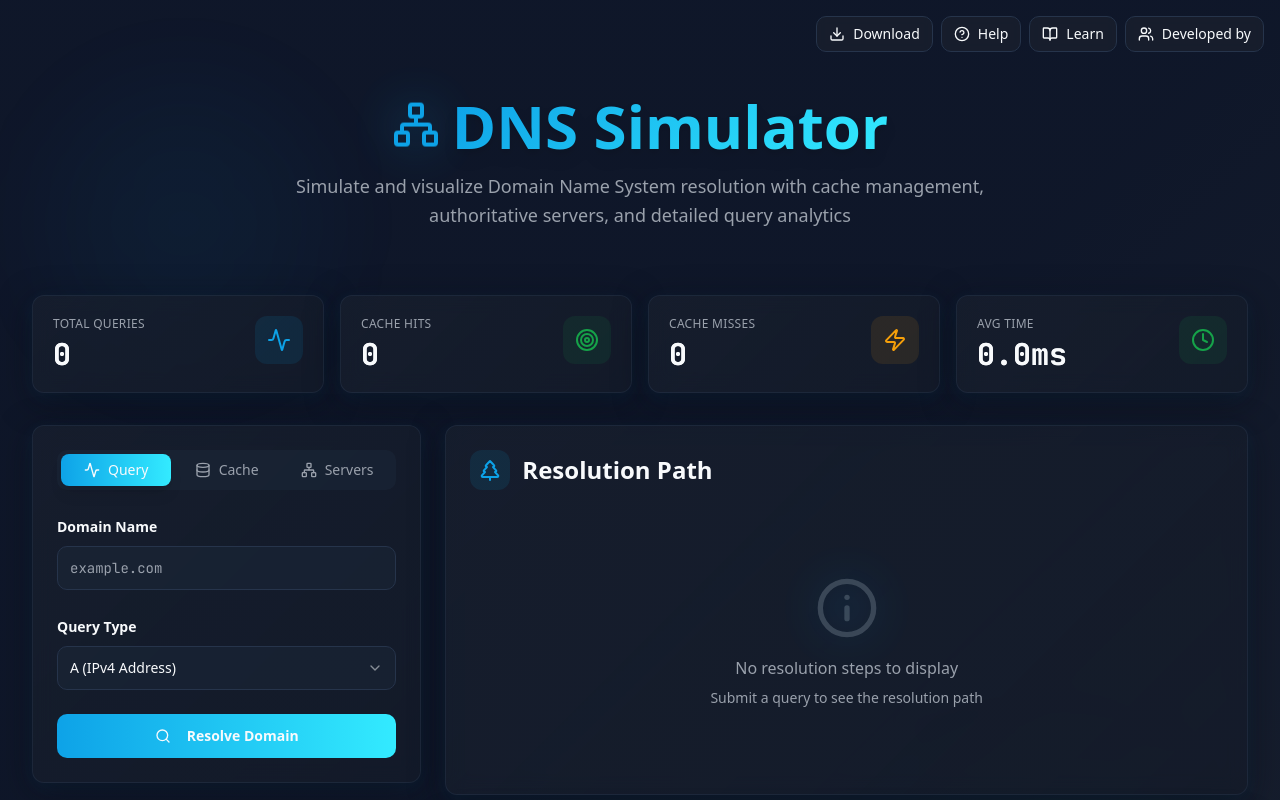
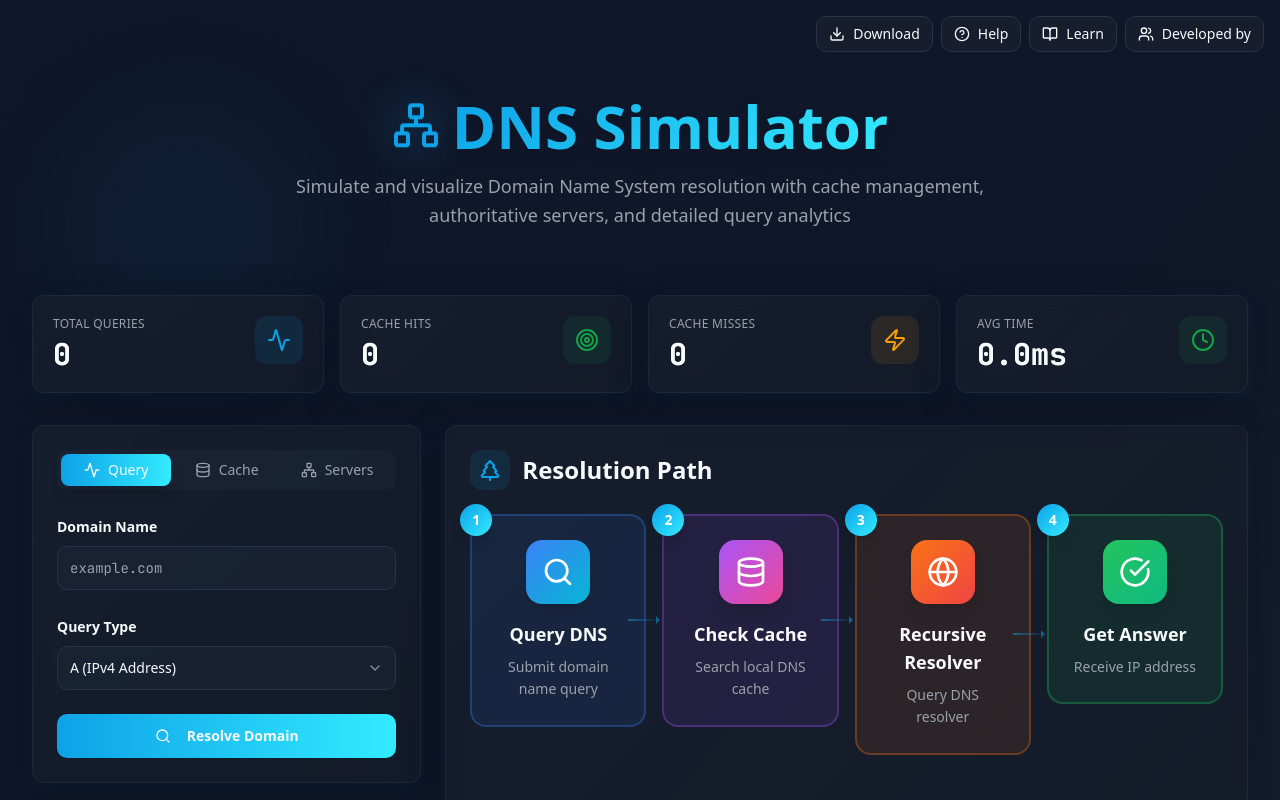
Before and after one commit to Simar25/dns-pathfinder, a React (Vite) app: page / in a window 1280 px wide. Shown: the top 800 px of the page. Built offline with nearby package versions, Linux system fonts and the light colour scheme; the HTML template or start-up script is replaced by a standard one.

Commit message:
Add visual steps to resolution path
Introduce a new section above the resolution path that visually depicts the DNS resolution process in four distinct steps using figures. This enhancement aims to make the process more intuitive and visually appealing for the user.

```diff
--- /dev/null
+++ b/src/components/dns/DnsStepsOverview.tsx
@@ -0,0 +1,95 @@
+import { Search, Database, Globe, CheckCircle } from "lucide-react";
+import { cn } from "@/lib/utils";
+
+const DnsStepsOverview = () => {
+  const steps = [
+    {
+      icon: Search,
+      title: "Query DNS",
+      description: "Submit domain name query",
+      color: "from-blue-500 to-cyan-500",
+      bgColor: "bg-blue-500/10",
+      borderColor: "border-blue-500/30",
+    },
+    {
+      icon: Database,
+      title: "Check Cache",
+      description: "Search local DNS cache",
+      color: "from-purple-500 to-pink-500",
+      bgColor: "bg-purple-500/10",
+      borderColor: "border-purple-500/30",
+    },
+    {
+      icon: Globe,
+      title: "Recursive Resolver",
+      description: "Query DNS resolver",
+      color: "from-orange-500 to-red-500",
+      bgColor: "bg-orange-500/10",
+      borderColor: "border-orange-500/30",
+    },
+    {
+      icon: CheckCircle,
+      title: "Get Answer",
+      description: "Receive IP address",
+      color: "from-green-500 to-emerald-500",
+      bgColor: "bg-green-500/10",
+      borderColor: "border-green-500/30",
+    },
+  ];
+
+  return (
+    <div className="grid grid-cols-1 md:grid-cols-2 lg:grid-cols-4 gap-4 mb-8">
+      {steps.map((step, index) => {
+        const Icon = step.icon;
+        return (
+          <div
+            key={index}
+            className="relative group animate-fade-in"
+            style={{ animationDelay: `${index * 100}ms` }}
+          >
+            <div
+              className={cn(
+                "relative p-6 rounded-2xl border-2 transition-all duration-300 hover:scale-105 hover:shadow-xl",
+                step.bgColor,
+                step.borderColor
+              )}
+            >
+              {/* Step number badge */}
+              <div className="absolute -top-3 -left-3 w-8 h-8 rounded-full bg-gradient-to-br from-primary to-primary-glow flex items-center justify-center text-white font-bold text-sm shadow-lg">
+                {index + 1}
+              </div>
+
+              {/* Icon */}
+              <div className="flex justify-center mb-4">
+                <div className={cn(
+                  "p-4 rounded-2xl bg-gradient-to-br shadow-lg transform transition-transform duration-300 group-hover:scale-110 group-hover:rotate-3",
+                  step.color
+                )}>
+                  <Icon className="w-8 h-8 text-white" />
+                </div>
+              </div>
+
+              {/* Content */}
+              <div className="text-center space-y-2">
+                <h3 className="font-bold text-lg">{step.title}</h3>
+                <p className="text-sm text-muted-foreground leading-relaxed">
+                  {step.description}
+                </p>
+              </div>
+
+              {/* Connecting arrow for desktop */}
+              {index < steps.length - 1 && (
+                <div className="hidden lg:block absolute top-1/2 -right-4 transform -translate-y-1/2 z-10">
+                  <div className="w-8 h-0.5 bg-gradient-to-r from-primary/50 to-transparent" />
+                  <div className="absolute right-0 top-1/2 transform -translate-y-1/2 w-0 h-0 border-t-4 border-b-4 border-l-4 border-transparent border-l-primary/50" />
+                </div>
+              )}
+            </div>
+          </div>
+        );
+      })}
+    </div>
+  );
+};
+
+export default DnsStepsOverview;
--- a/src/pages/Index.tsx
+++ b/src/pages/Index.tsx
@@ -8,6 +8,7 @@ import ResolutionViewer from "@/components/dns/ResolutionViewer";
 import StatsDashboard from "@/components/dns/StatsDashboard";
 import QueryTree from "@/components/dns/QueryTree";
 import ServerConfig from "@/components/dns/ServerConfig";
+import DnsStepsOverview from "@/components/dns/DnsStepsOverview";
 import Header from "@/components/Header";
 import { DnsQuery, CacheEntry, AuthServer, ResolutionStep } from "@/types/dns";
 import { toast } from "sonner";
@@ -256,6 +257,7 @@ const Index = () => {
                 </div>
                 <h2 className="text-2xl font-bold">Resolution Path</h2>
               </div>
+              <DnsStepsOverview />
               <ResolutionViewer steps={resolutions} />
             </Card>
 
```
